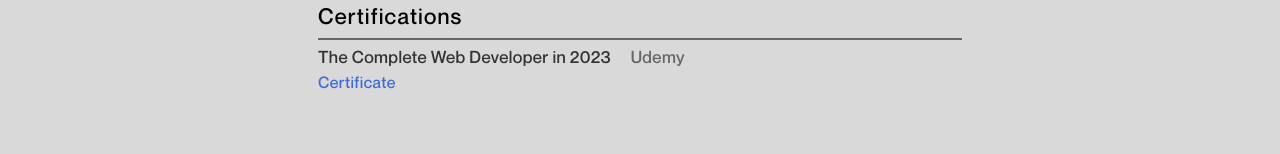
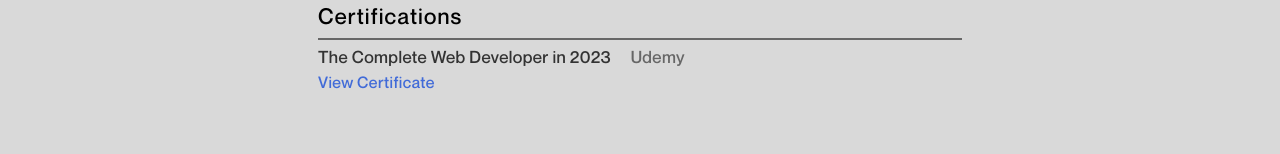
Before and after one commit to jeffersonbalde/jeffersonbalde.me, a Next.js app: page /about in a window 1280 px wide. Shown: the part 1140-1294 px from the top of the page. Built offline with nearby package versions, Linux system fonts and the light colour scheme.

Commit message:
adding links

```diff
--- a/app/about/page.tsx
+++ b/app/about/page.tsx
@@ -1,5 +1,6 @@
 import Image from 'next/image'
 import profile from '/public/assets/profile2.jpg'
+import Link from 'next/link'
 
 export default function page() {
   return (
@@ -58,7 +59,12 @@ export default function page() {
           <div className='text-grey'>
             <p className='text-black md:text-[17px]'>The Complete Web Developer in 2023 <span className='ml-4 text-grey hidden sm:inline'>Udemy</span> </p>
             <p className='sm:hidden'>Udemy</p>
-            <p className=' text-blue'>Certificate</p>
+            <Link
+              href="https://www.udemy.com/certificate/UC-fe349855-358d-4824-97a6-c061705d600b/"
+              target="_blank" rel="noreferrer"
+            >
+                <p className=' text-blue'>View Certificate</p>
+            </Link>
           </div>
           <div className='text-grey mt-14'>
             <p className='text-black md:text-[17px]'>The Frontend Developer Career Path <span className='ml-4 text-grey hidden sm:inline'>Scrimba</span> </p>
--- a/components/Footer.tsx
+++ b/components/Footer.tsx
@@ -171,7 +171,7 @@ function Footer() {
                         />
                     </Link>
                     <Link
-                        href="wew"
+                        href="https://www.linkedin.com/in/jeffersonbalde/"
                         target="_blank" rel="noreferrer"
                     >
                         <Image
```
